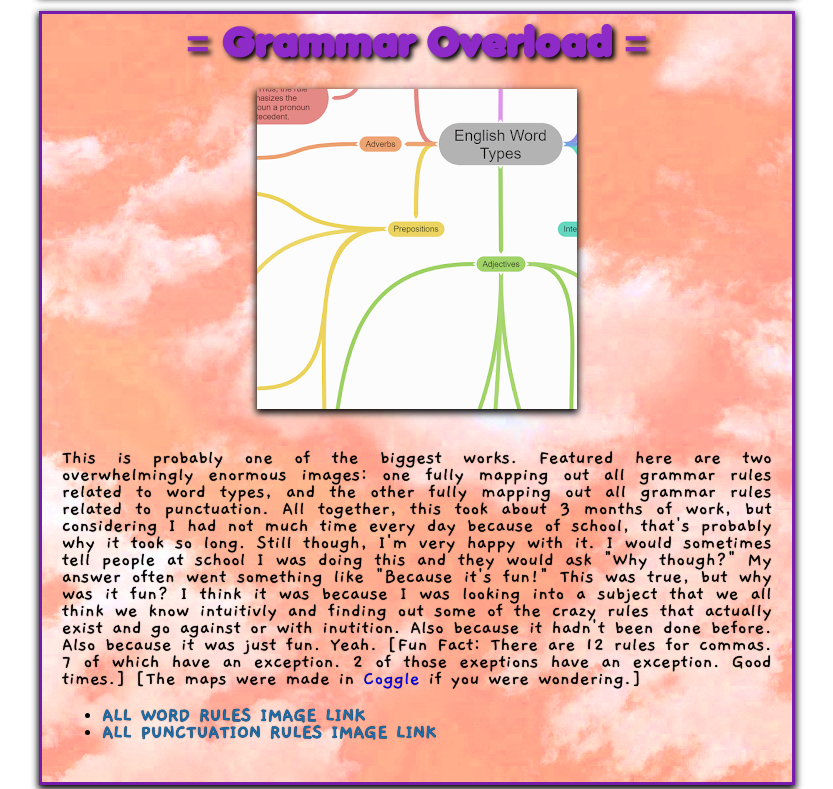
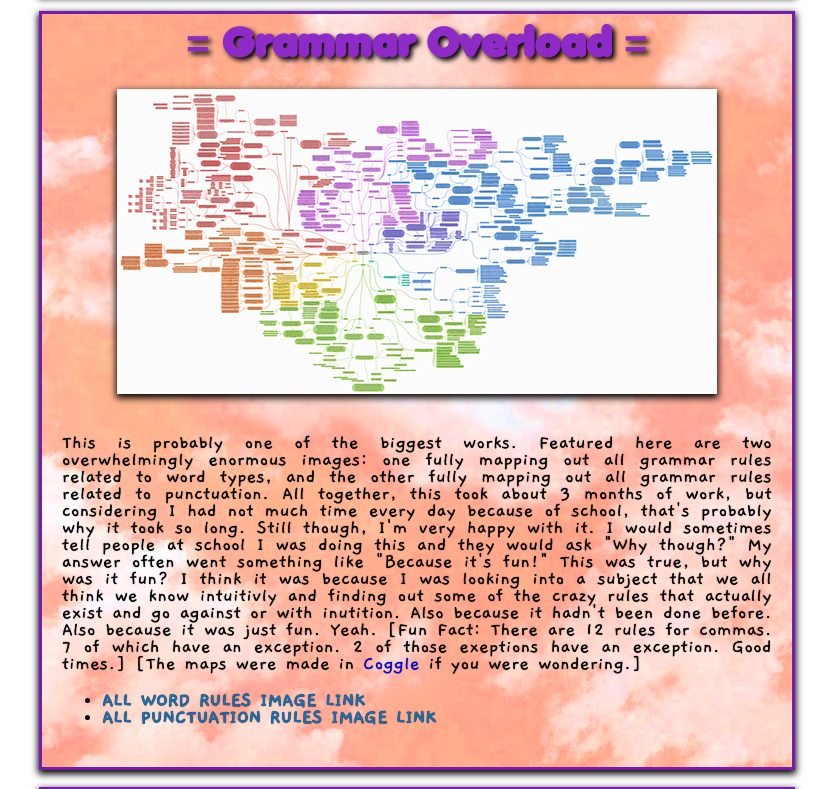
Before and after one commit to vordoniac/vordoniac.github.io, a plain HTML site: page projects/index.html in a window 1280 px wide. Shown: the part 2492-3281 px from the top of the page, without its empty margins (223-1056 px from the left). Drawn offline with Linux system fonts and the light colour scheme.

Commit message:
New image

```diff
--- a/projects/index.html
+++ b/projects/index.html
@@ -219,7 +219,7 @@
 		</tr>
 		<tr>
 			<td>
-				<center><img src="wordmap.png" class="img"></center><br>
+				<center><img src="wordmap2.png" class="img"></center><br>
 				<p>
 				This is probably one of the biggest works. Featured here are two overwhelmingly enormous images: one fully mapping out all grammar rules
 				related to word types, and the other fully mapping out all grammar rules related to punctuation. All together,
```
Also changed, not shown: projects/wordmap2.png (added).
